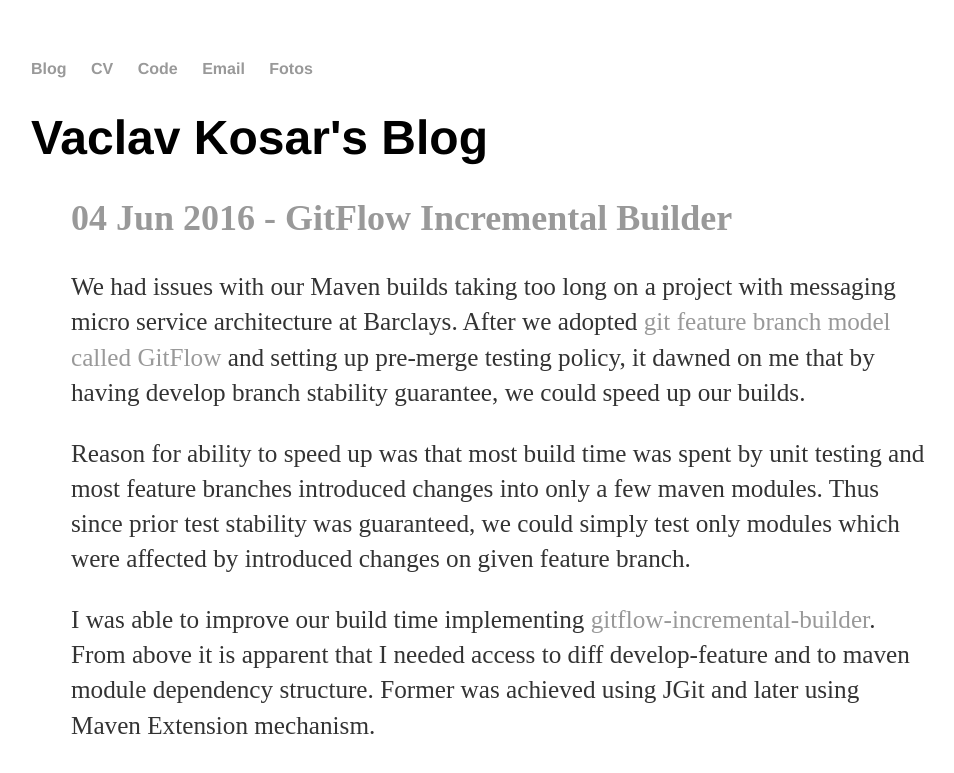
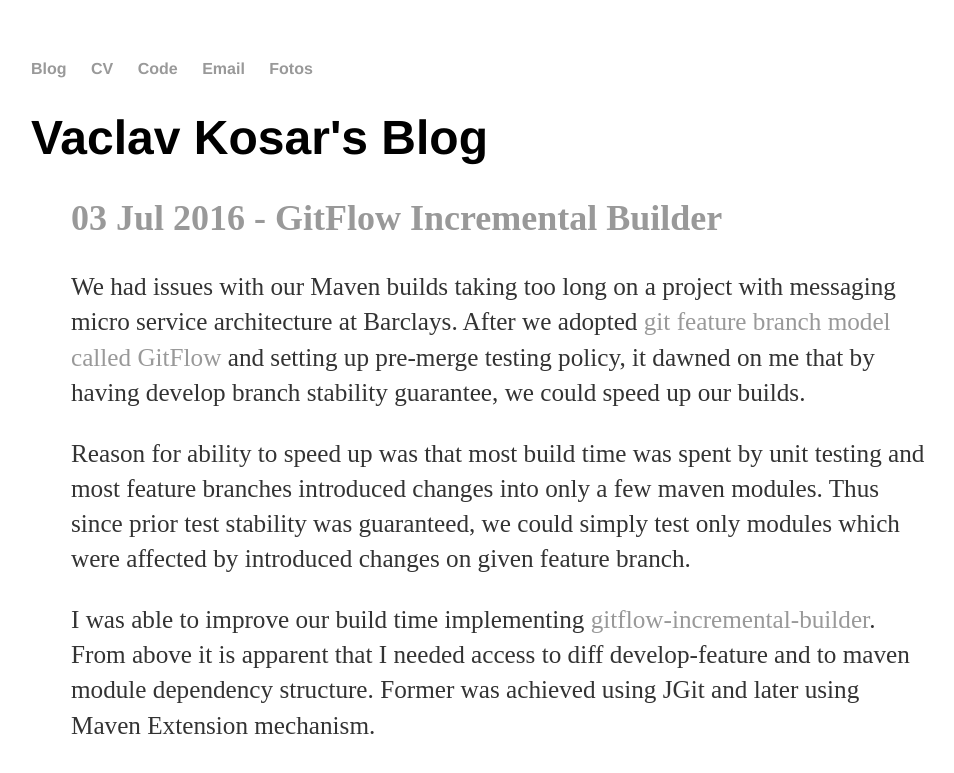
Before and after one commit to vackosar/vackosar.github.io, a Jekyll site: the page built from index.html, in a window 1280 px wide. Shown: the top 773 px of the page, without its empty margins (161-1115 px from the left). Built offline with Jekyll 4.4.1, drawn with Linux system fonts in a browser that asks for light colours.

Commit message:
Write GIB post.

```diff
--- a/_posts/2016-06-04-GitFlow-Incremental-Builder.md
+++ b/_posts/2016-07-03-GitFlow-Incremental-Builder.md
@@ -1,7 +1,7 @@
 ---
 layout: post
 title: "GitFlow Incremental Builder"
-date: 2016-06-04
+date: 2016-07-03
 ---
 
 We had issues with our Maven builds taking too long on a project with messaging micro service architecture at Barclays. After we adopted [git feature branch model called GitFlow](http://nvie.com/posts/a-successful-git-branching-model/) and setting up pre-merge testing policy, it dawned on me that by having develop branch stability guarantee, we could speed up our builds.
```
